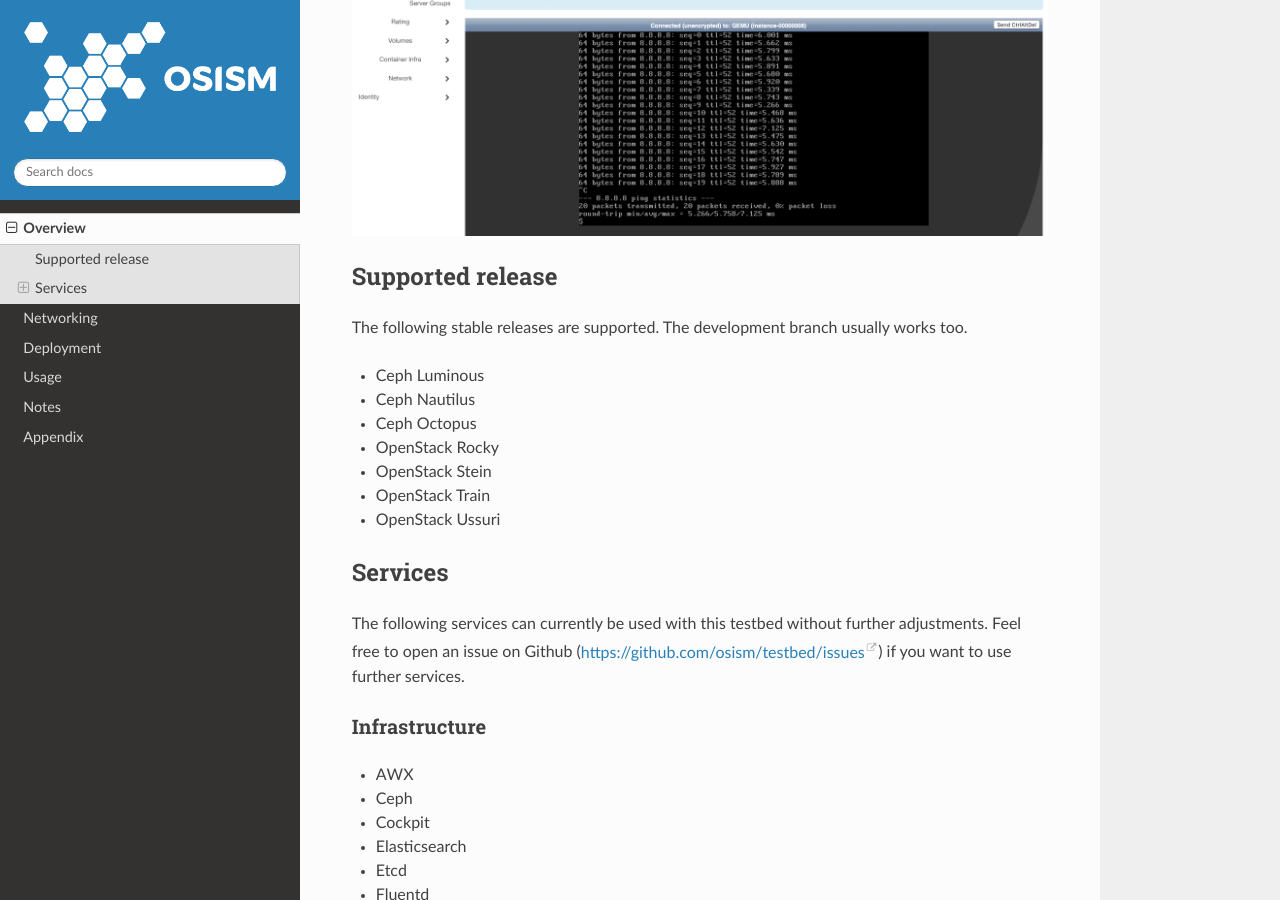
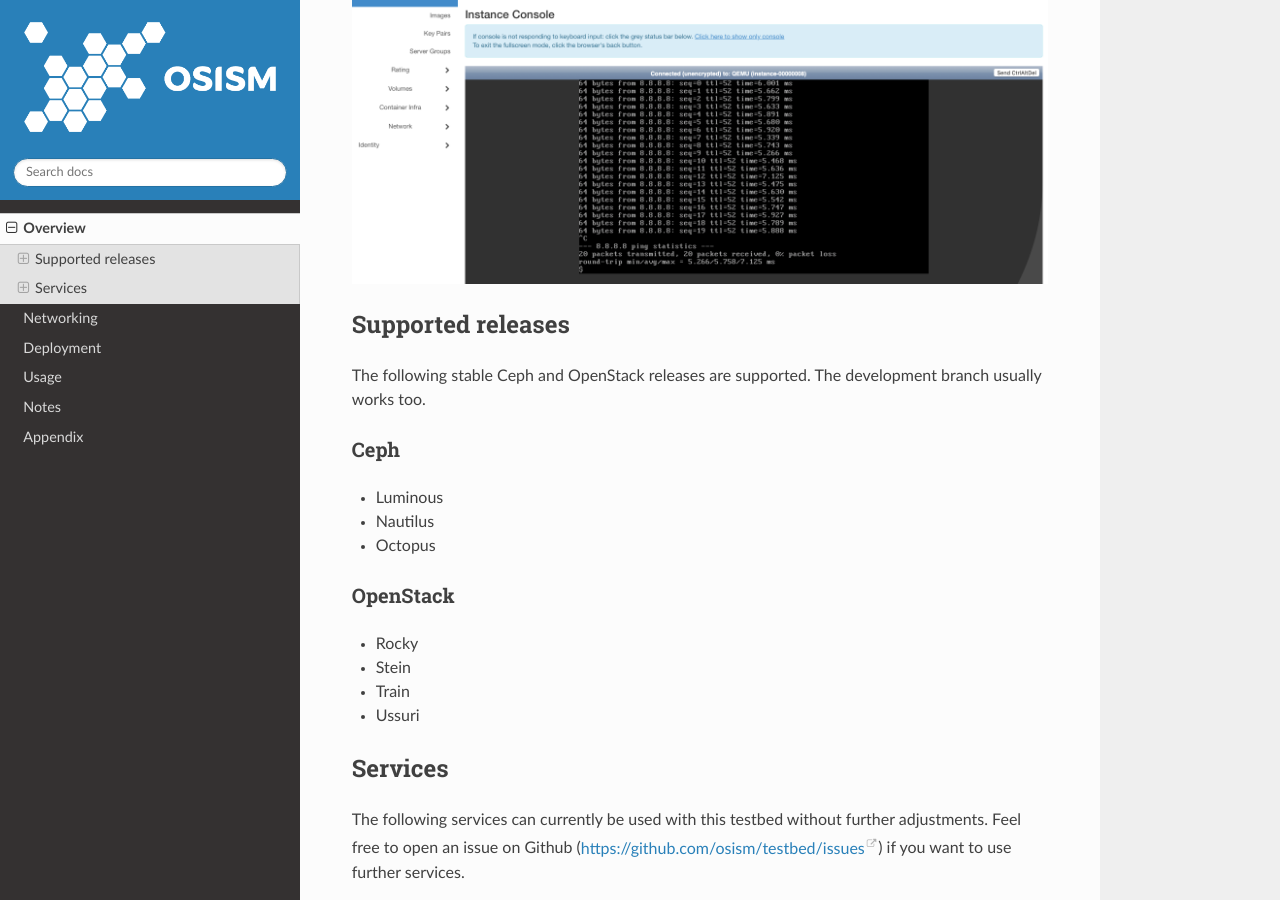
Before and after one commit to osism/testbed, a Sphinx documentation site: the page built from docs/source/overview.rst, in a window 1280 px wide and 900 px high, scrolled down 1091 px. Built offline with Sphinx 7.4.7 and the Read the Docs theme 2.0.0, drawn with Linux system fonts in a browser that asks for light colours; some of the changed text lies outside the part shown.

Commit message:
docs: split supported releases (#224)

```diff
--- a/docs/source/overview.rst
+++ b/docs/source/overview.rst
@@ -15,18 +15,25 @@
 
 .. figure:: /images/horizon.png
 
-Supported release
-=================
+Supported releases
+==================
 
-The following stable releases are supported. The development branch usually works too.
+The following stable Ceph and OpenStack releases are supported. The development branch usually works too.
 
-* Ceph Luminous
-* Ceph Nautilus
-* Ceph Octopus
-* OpenStack Rocky
-* OpenStack Stein
-* OpenStack Train
-* OpenStack Ussuri
+Ceph
+----
+
+* Luminous
+* Nautilus
+* Octopus
+
+OpenStack
+---------
+
+* Rocky
+* Stein
+* Train
+* Ussuri
 
 Services
 ========
```
